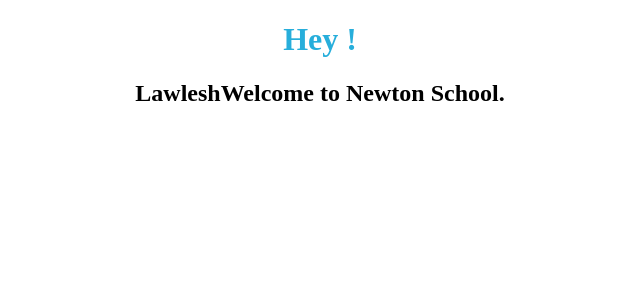
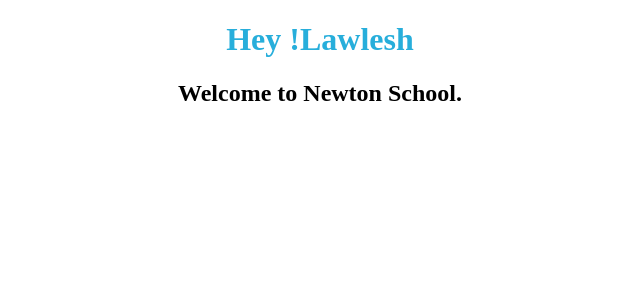
Before and after one commit to Lawlesh2022/Greetings-with-Props---React-Basics-Going-through-the-file-structure-analyzin---453y3nbjfmml, a React app: page / in a window 1280 px wide. Shown: the top 300 px of the page, without its empty margins (320-960 px from the left). Built offline with nearby package versions, Linux system fonts and the light colour scheme.

Commit message:
Update Welcome.js

```diff
--- a/src/components/Welcome.js
+++ b/src/components/Welcome.js
@@ -2,8 +2,8 @@ import React from 'react'
 const Welcome = (prop)=>{
   return(
     <div>
-    <h1> Hey ! </h1>
-    <h2>{prop.name}Welcome to Newton School.</h2>
+    <h1> Hey !{prop.name} </h1>
+    <h2>Welcome to Newton School.</h2>
     </div>
   )
 }
```
